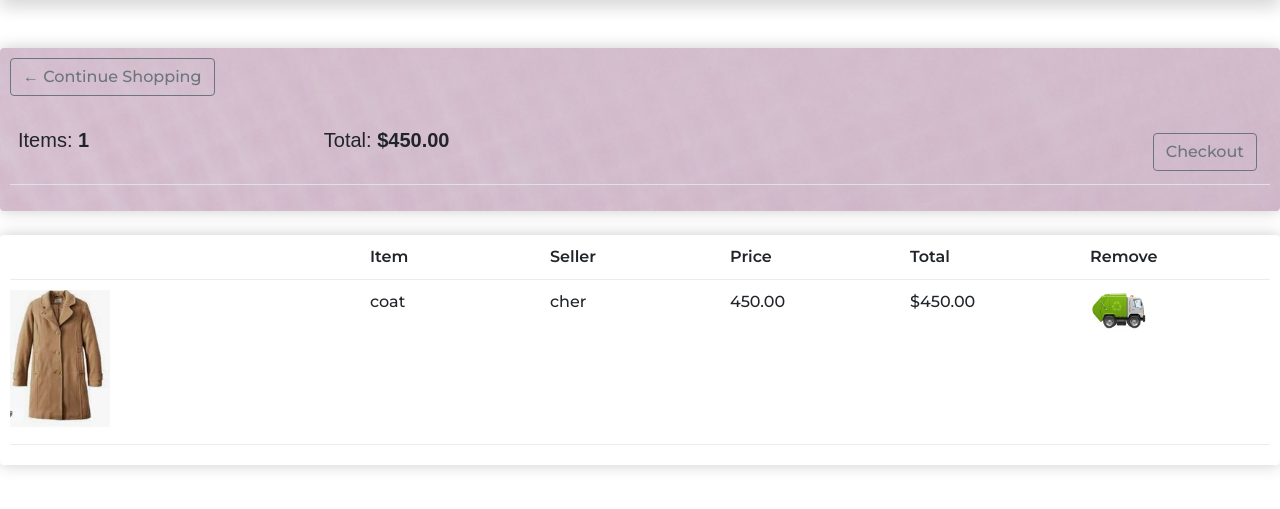
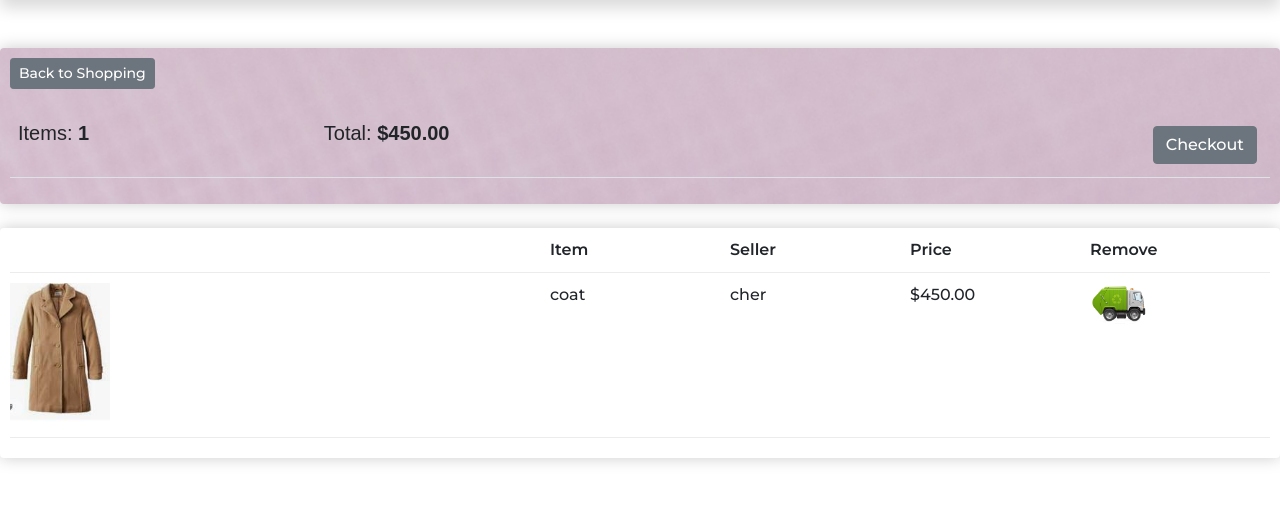
Before and after one commit to davemolk/closet-companion, a Django app: page /store/cart/ in a window 1280 px wide. Shown: the part 115-624 px from the top of the page. Run offline with Django 3.2, Linux system fonts and the light colour scheme; a user stored in the database is signed in; data comes from the database, SQL or seed files in the repository; both versions use the stored data as it was after the commit; lists and menus that the app fills with data are empty; parts of the project's set-up code (start-up, migrations or seed data) failed here and were passed over; some libraries are stand-ins or nearby versions.

Commit message:
style on cart

```diff
--- a/store/templates/store/cart.html
+++ b/store/templates/store/cart.html
@@ -4,9 +4,9 @@
 {% block content %}
 
 <div class="row">
-    <div class="col-lg-12">
+    <div class="col">
         <div class="box-element texture">
-            <a href="{% url 'store' %}" class="btn btn-outline-secondary">&#x2190; Continue Shopping</a>
+            <a href="{% url 'store' %}" class="btn btn-secondary btn-sm">Back to Shopping</a>
             <br>
             <br>
             <table class="table">
@@ -14,7 +14,7 @@
                     <th><h5>Items: <strong>{{order.get_cart_items}}</strong></h5></th>
                     <th><h5>Total: <strong>${{order.get_cart_total|floatformat:2}}</strong></h5></th>
                     <th>
-                        <a style="float:right; margin: 5px" class="btn btn-outline-secondary" href="{% url 'checkout' %}">Checkout</a>
+                        <a style="float:right; margin: 5px" class="btn btn-secondary" href="{% url 'checkout' %}">Checkout</a>
                     </th>
                 </tr>
             </table>
@@ -22,21 +22,26 @@
         <br>
         <div class="box-element">
             <div class="cart-row">
-                <div style="flex:2"></div>
+                <div style="flex:3"></div>
                 <div style="flex:1"><strong>Item</strong></div>
                 <div style="flex:1"><strong>Seller</strong></div>
                 <div style="flex:1"><strong>Price</strong></div>
                 {% comment %} <div style="flex:1"><strong>Quantity</strong></div> {% endcomment %}
-                <div style="flex:1"><strong>Total</strong></div>
+                {% comment %} <div style="flex:1"><strong>Total</strong></div> {% endcomment %}
                 <div style="flex:1"><strong>Remove</strong></div>
             </div>
 
             {% for orderItem in orderItems %}
             <div class="cart-row">
-                <div style="flex:2"><img class="row-image" src="{{orderItem.item.imageURL}}"></div>
+                {% if orderItem.item.url %}
+                <div style="flex:3"><img class="row-image" src="{{orderItem.item.url}}"></div>
+                {% else %}
+                <div style="flex:3"><img class="row-image" src="{{orderItem.item.imageURL}}"></div>
+                {% endif %}
+
                 <div class="stretch" style="flex:1">{{orderItem.item.name}}</div>
                 <div style="flex:1">{{orderItem.item.owner}}</div>
-                <div style="flex:1">{{orderItem.item.price|floatformat:2}}</div>
+                {% comment %} <div style="flex:1">{{orderItem.item.price|floatformat:2}}</div> {% endcomment %}
                 <div style="flex:1">${{orderItem.get_total}}</div>
                 <div style="flex:1">
                     <div class="quantity">
```
Also changed, not shown: db.sqlite3.
